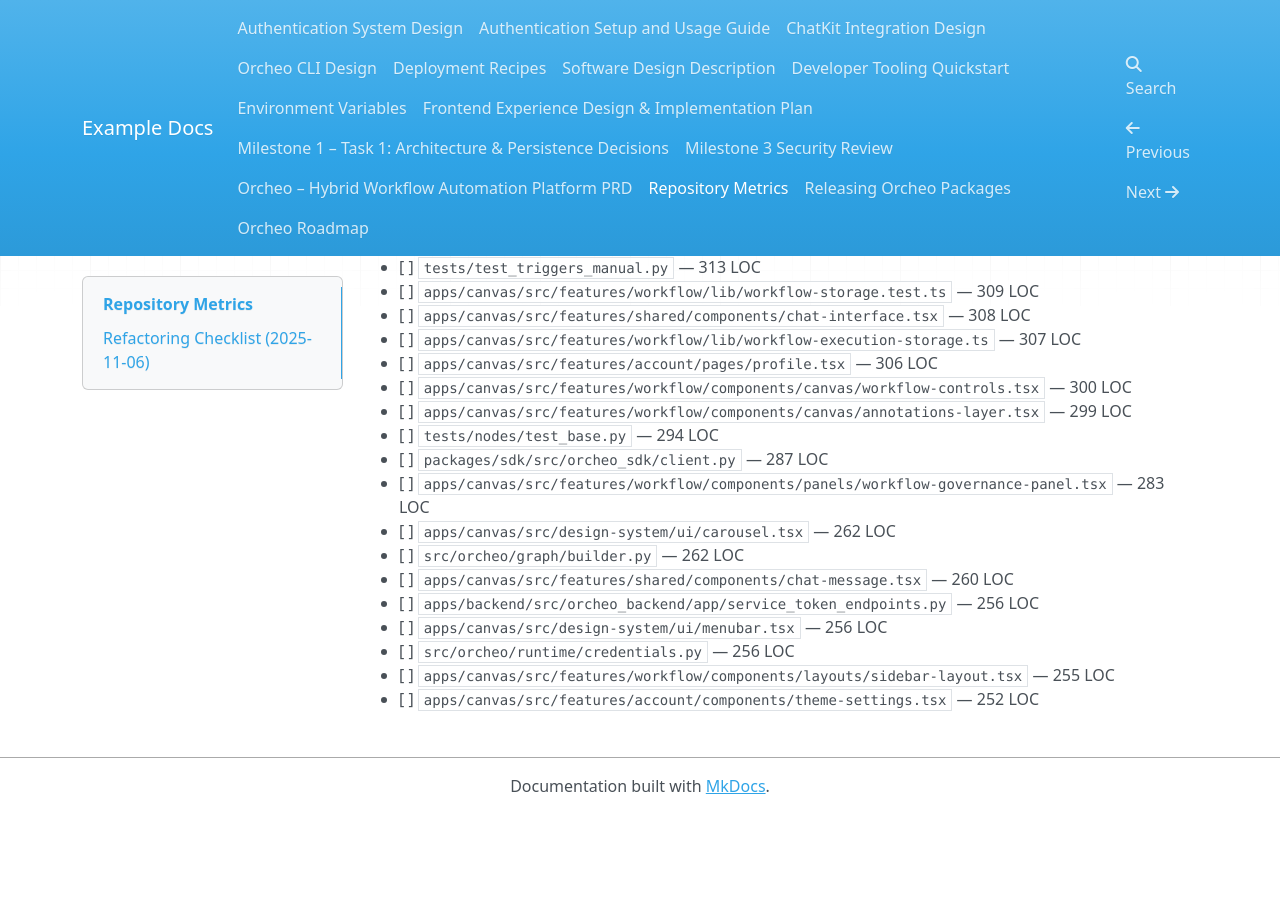
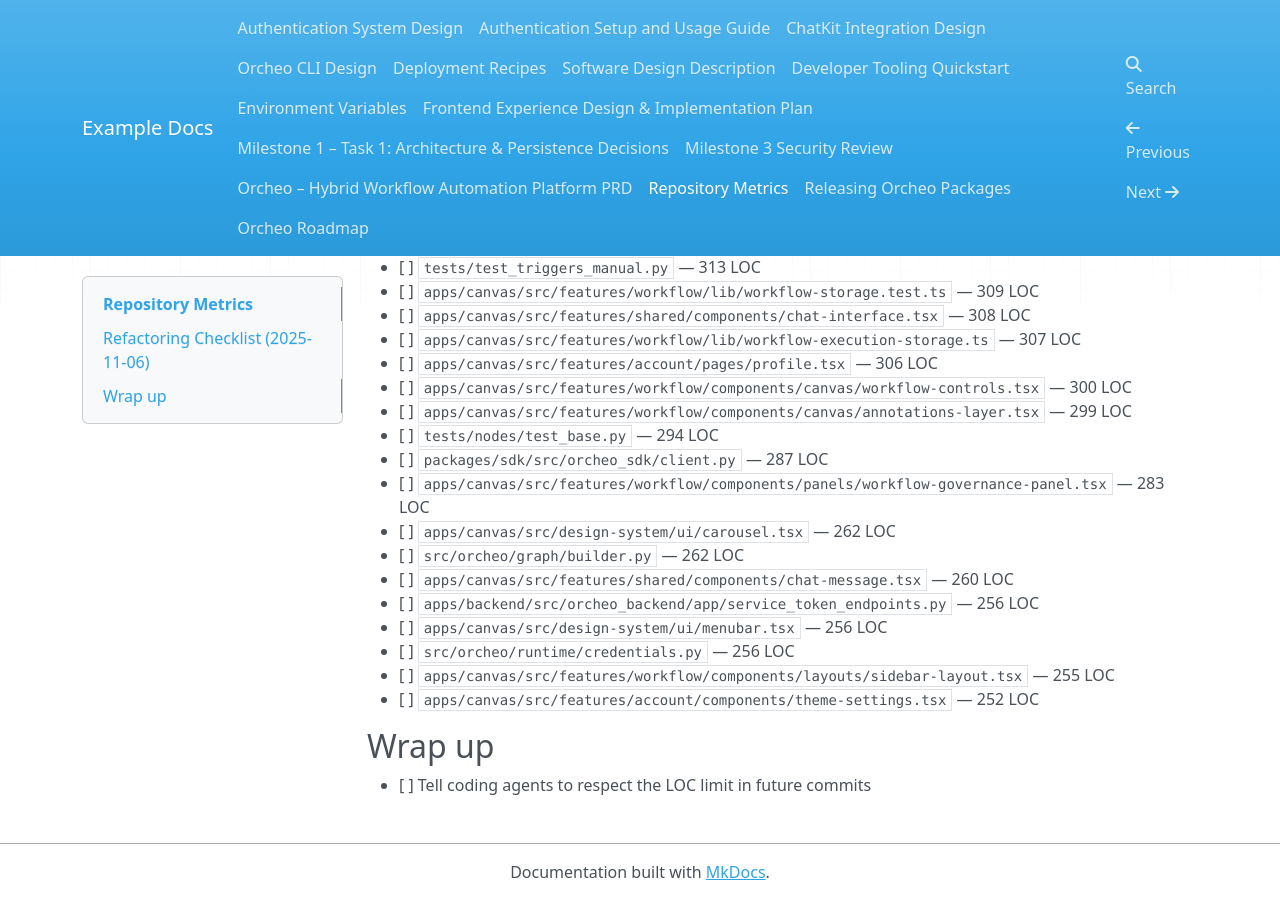
Before and after one commit to ShaojieJiang/orcheo, an MkDocs documentation site: the page built from docs/refactoring_plan.md, in a window 1280 px wide and 900 px high, scrolled down 2206 px. Built offline with MkDocs 1.6.1, drawn with Linux system fonts in a browser that asks for light colours; nearby versions of some CDN libraries; before the commit the page ends 3020 px from its top, so only the background shows below that.

Commit message:
Update plan

```diff
--- a/docs/refactoring_plan.md
+++ b/docs/refactoring_plan.md
@@ -106,3 +106,8 @@ Each script should have fewer than 250 LOC; special cases may extend but must st
 - [ ] `src/orcheo/runtime/credentials.py` — 256 LOC
 - [ ] `apps/canvas/src/features/workflow/components/layouts/sidebar-layout.tsx` — 255 LOC
 - [ ] `apps/canvas/src/features/account/components/theme-settings.tsx` — 252 LOC
+
+
+## Wrap up
+
+- [ ] Tell coding agents to respect the LOC limit in future commits
```
